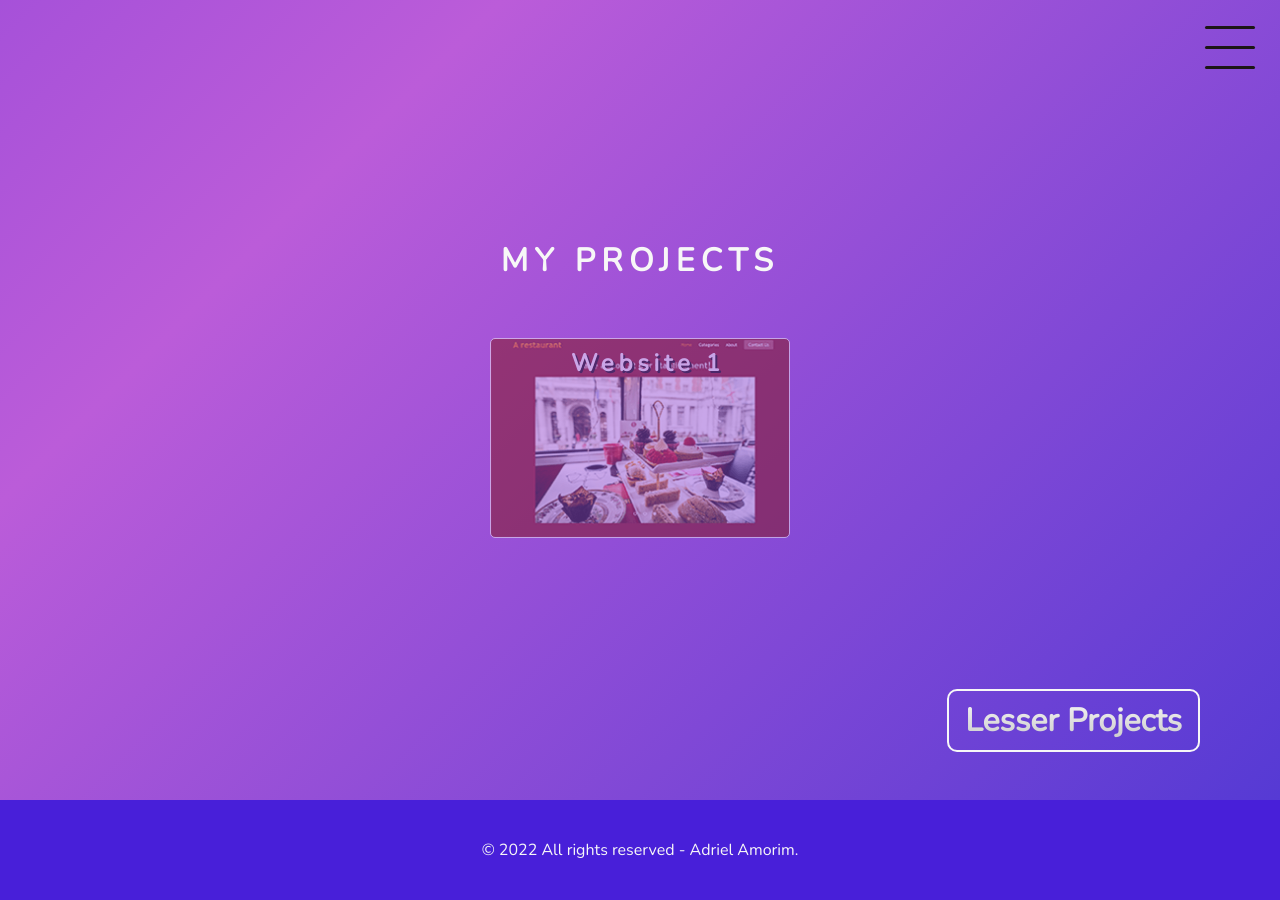
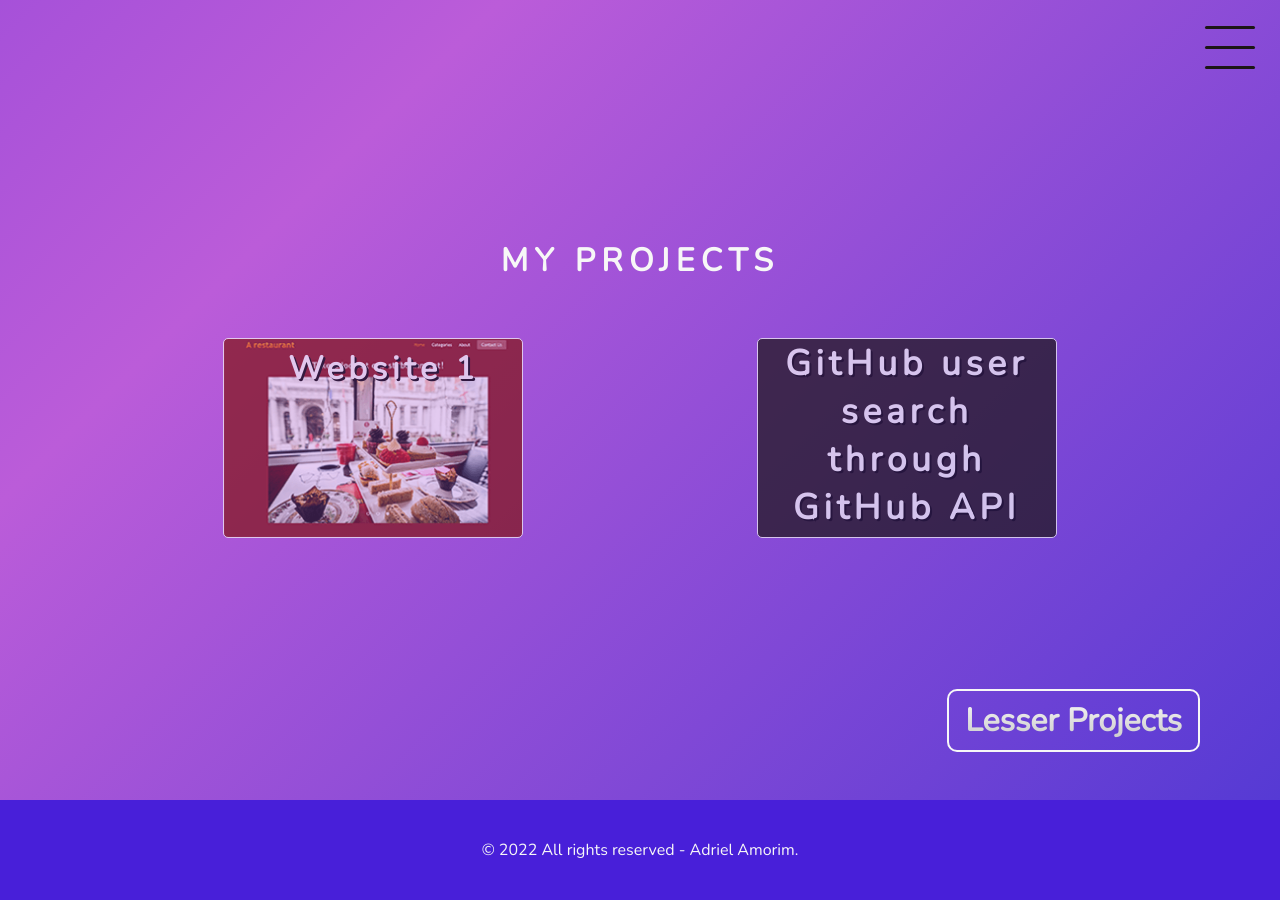
Before and after one commit to AdrielGAmorim/Portfolio, a plain HTML site: page projects/index.html in a window 1280 px wide. Drawn offline with nearby package versions, Linux system fonts and the light colour scheme.

Commit message:
Added Project 2

```diff
--- a/projects/assets/css/projects.css
+++ b/projects/assets/css/projects.css
@@ -197,16 +197,17 @@ h1 {
     height: 200px;
     text-decoration: none;
     color: var(--mainColor);
-    font-size: 1.5rem;
+    font-size: 2rem;
     font-weight: bold;
     letter-spacing: .3rem;
+    text-align: center;
     text-shadow: 2px 2px black;
     margin: 10px;
     border: 1px solid var(--mainColor);
     border-radius: 5px;
     display: flex;
-    opacity: .5;
-    transition: .5s ease-out;
+    opacity: .7;
+    transition: 1s ease-out;
     background-size: cover;
     background-repeat: no-repeat;
 }
@@ -218,8 +219,13 @@ h1 {
 
 .portfolio-item-1 {
     background-image: url("../images/Website1_Mini.png");
-    padding-left: 5rem;
+    padding-left: 4rem;
     padding-top: .5rem;
+}
+
+.portfolio-item-2 {
+    background-color: var(--darkColor);
+    font-size: 2.2rem;
 }
 
 div.lesser-projects {
--- a/projects/index.html
+++ b/projects/index.html
@@ -42,6 +42,13 @@
         <h1>My Projects</h2>
         <div class="portfolio-content">
           <a href="Website1/" class="portfolio-item portfolio-item-1" target="_blank">Website 1</a>
+          <a
+          href="https://adrielgamorim.github.io/GitHub-user-search-through-GitHub-API/"
+          class="portfolio-item portfolio-item-2"
+          target="_blank"
+          >
+            GitHub user search through GitHub API
+          </a>
         </div>
         <div class="lesser-projects">
           <a href="other_projects.html">Lesser Projects</a>
```
Also changed, not shown: index.html (+1 -1 lines), favicon.ico (added).
